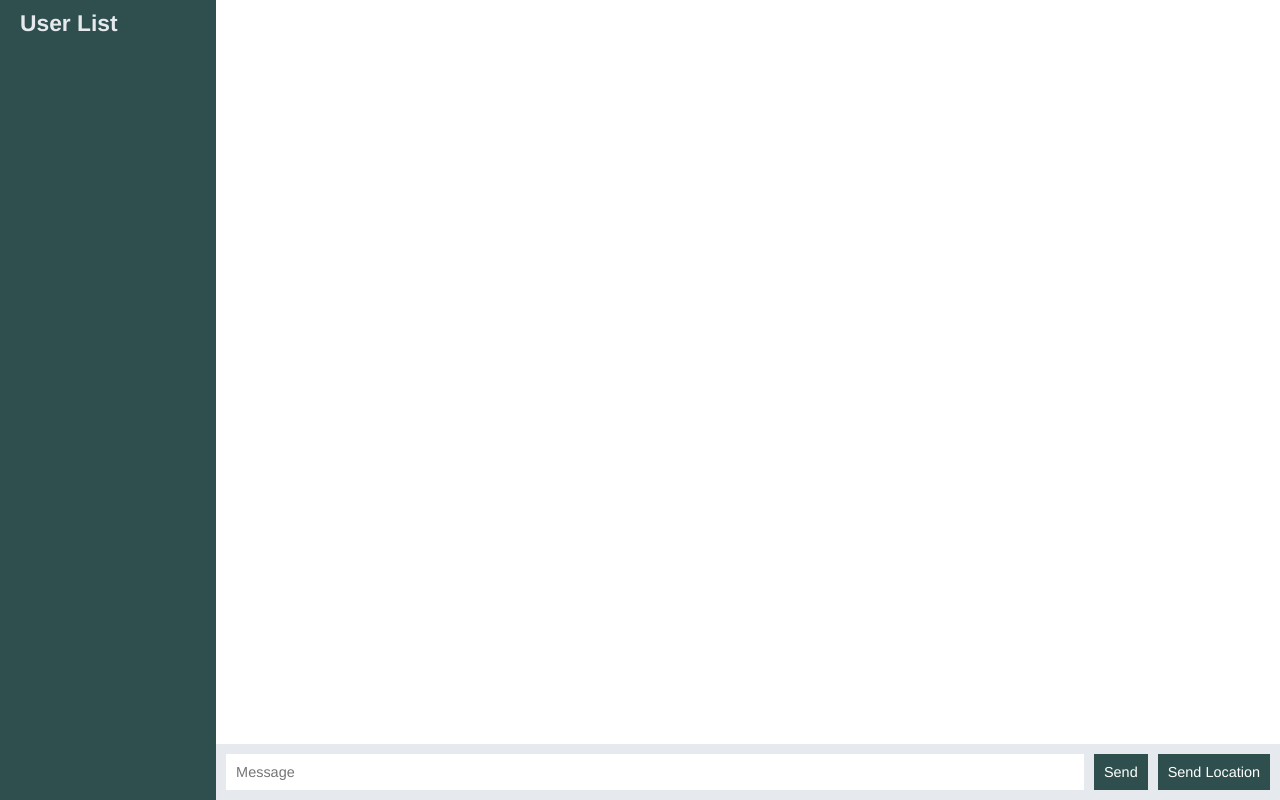
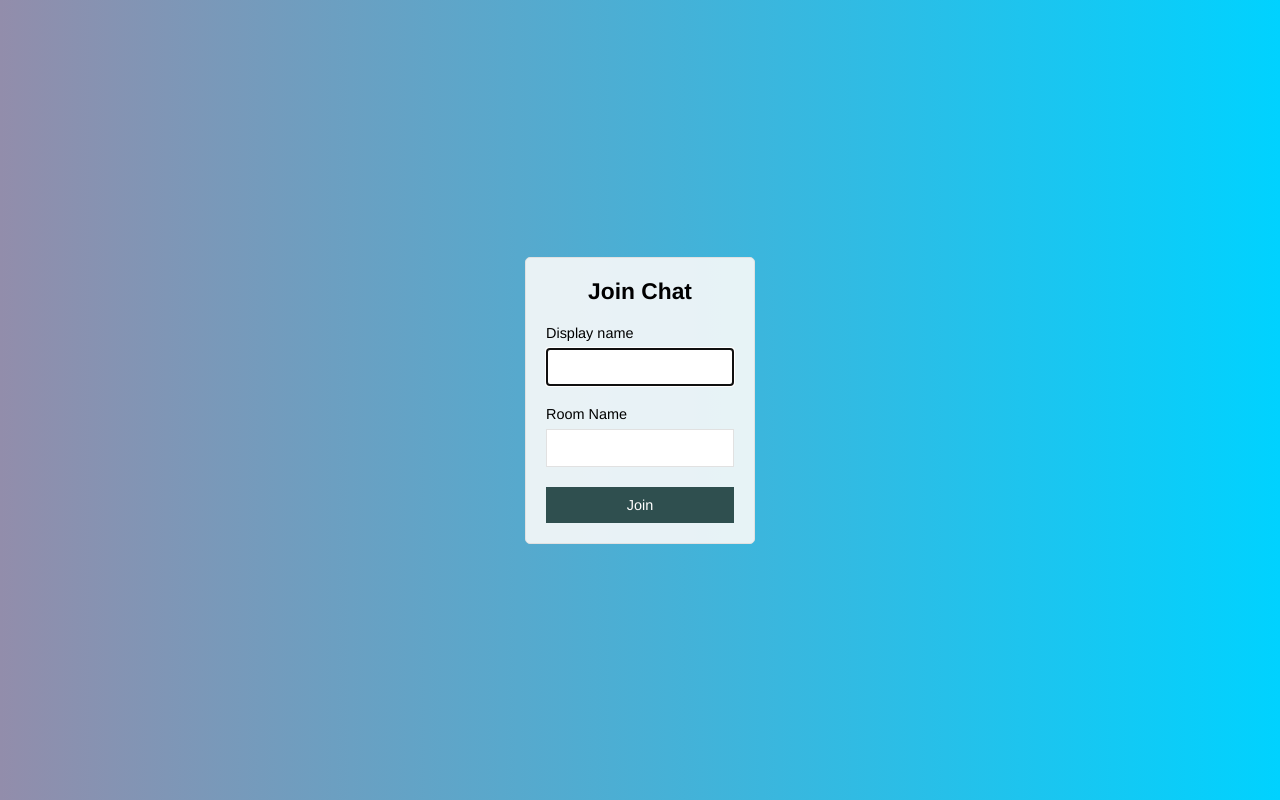
Before and after one commit to Fvrthebrave/node-chat-app, a website: page public/index.html in a window 1280 px wide. Drawn offline with nearby package versions, Linux system fonts and the light colour scheme; no server answers.

Commit message:
add login page

```diff
--- a/public/index.html
+++ b/public/index.html
@@ -3,62 +3,31 @@
 <html>
     <head>
         <meta charset="utf-8">
-        <link rel="stylesheet" type="text/css" href="/stylesheets/styles.css">
-    <body class="chat">
+        <title>Join | ChatApp</title>
+        <meta name="viewport" content="width=device-width, initial-scale=1, user-scaleable=no">
+        <link rel="stylesheet" href="/stylesheets/styles.css">
+    </head>
 
-        <div class="chat__sidebar">
-            <h3>User List</h3>
-            <div id="users"></div>
+    <body class="centered-form">
+        <div class="centered-form__form">
+            <form action="/chat.html">
+                <div class="form-field">
+                    <h3>Join Chat</h3>
+                </div>
+                <div class="form-field">
+                    <label>Display name</label>
+                    <input type="text" name="name" autofocus />
+                </div>
+                <div class="form-field">
+                    <label>Room Name</label>
+                    <input type="text" name="room" />
+                </div>
+                <div class="form-field">
+                    <button>Join</button>
+                </div>
+            </form>
         </div>
-
-        <div class="chat__main">
-            <ol id="messages" class="chat__messages"></ol>
-            <div class="chat__footer">
-                <form id="message-form">
-                        <input name="message" type="text" placeholder="Message" />
-                    <button>Send</button>
-                </form>
-                <button id="send-location">Send Location</button>
-            </div>
-        </div>
-
-        <script id="message-template" type="text/template">
-            <li class="message">
-                <div class="message__title">
-                    <h4>{{from}}</h4>
-                    <span>{{createdAt}}</span>
-                </div>
-                <div class="message__body">
-                    <p>{{text}}</p>
-                </div>
-                <br>
-                <hr>
-                <br>
-            </li>
-        </script>
-
-        <script id="location-message-template" type="text/template">
-            <li class="message">
-                <div class="message__title">
-                    <h4>{{from}}</h4>
-                    <span>{{createdAt}}</span>
-                </div>
-                <div class="message__body">
-                    <p>
-                        <a href="{{url}}" target="_blank">My current location!</a>
-                    </p>
-                </div>
-                <br>
-                <hr>
-                <br>
-            </li>
-        </script>
-
-        <script src="/socket.io/socket.io.js"></script>
-        <script type="text/javascript" src="/js/libs/jquery-3.2.1.min.js"></script>
-        <script type="text/javascript" src="/js/libs/moment.js"></script>
-        <script type="text/javascript" src="/js/libs/mustache.js"></script>
-        <script src="/js/index.js"></script>
     </body>
 
+
 </html>
--- a/public/js/index.js
+++ b/public/js/chat.js
@@ -28,7 +28,7 @@ function scrollToBottom() {
     var lastMessageHeight = newMessage.prev().innerHeight();
 
 
-    if(clientHeight + scrollTop + newMessageHeight >= scrollHeight) {
+    if(clientHeight + scrollTop + newMessageHeight +lastMessageHeight >= scrollHeight) {
         messages.scrollTop(scrollHeight);
     }
 }
@@ -44,13 +44,18 @@ socket.on('disconnect', function(){
 // Listens for the emit of newMessage from the server..
 socket.on('newMessage', function(message){
     var formattedTime = moment(message.createdAt).format('MMMM Do, YYYY (h:mm a)');
+
+    // template will be the html content within the #message-template
     var template = $('#message-template').html();
+
+    // html is then placed into our template and rendered to the message section.
     var html = Mustache.render(template, {
         from: message.from,
         text: message.text,
         createdAt: formattedTime
     });
 
+    // Scroll to bottom of chat if user is not scrolled up
     $('#messages').append(html);
     scrollToBottom();
 
--- a/public/stylesheets/styles.css
+++ b/public/stylesheets/styles.css
@@ -44,12 +44,10 @@ button:disabled {
   height: 100vh;
   width: 100vw;
   justify-content: center;
-  background: -moz-linear-gradient(125deg, rgba(39,107,130,1) 0%, rgba(49,84,129,1) 100%); /* ff3.6+ */
-  background: -webkit-gradient(linear, left top, right bottom, color-stop(0%, rgba(49,84,129,1)), color-stop(100%, rgba(39,107,130,1))); /* safari4+,chrome */
-  background: -webkit-linear-gradient(125deg, rgba(39,107,130,1) 0%, rgba(49,84,129,1) 100%); /* safari5.1+,chrome10+ */
-  background: -o-linear-gradient(125deg, rgba(39,107,130,1) 0%, rgba(49,84,129,1) 100%); /* opera 11.10+ */
-  background: -ms-linear-gradient(125deg, rgba(39,107,130,1) 0%, rgba(49,84,129,1) 100%); /* ie10+ */
-  background: linear-gradient(325deg, rgba(39,107,130,1) 0%, rgba(49,84,129,1) 100%); /* w3c */
+  background: #00d2ff;  /* fallback for old browsers */
+  background: -webkit-linear-gradient(to right, #928DAB, #00d2ff);  /* Chrome 10-25, Safari 5.1-6 */
+  background: linear-gradient(to right, #928DAB, #00d2ff); /* W3C, IE 10+/ Edge, Firefox 16+, Chrome 26+, Opera 12+, Safari 7+ */
+
 }
 
 .centered-form__form {
@@ -87,13 +85,10 @@ button:disabled {
   overflow-y: scroll;
   width: 260px;
   height: 100vh;
-  background: -moz-linear-gradient(125deg, rgba(39,107,130,1) 0%, rgba(49,84,129,1) 100%); /* ff3.6+ */
-  background: -webkit-gradient(linear, left top, right bottom, color-stop(0%, rgba(49,84,129,1)), color-stop(100%, rgba(39,107,130,1))); /* safari4+,chrome */
-  background: -webkit-linear-gradient(125deg, rgba(39,107,130,1) 0%, rgba(49,84,129,1) 100%); /* safari5.1+,chrome10+ */
-  background: -o-linear-gradient(125deg, rgba(39,107,130,1) 0%, rgba(49,84,129,1) 100%); /* opera 11.10+ */
-  background: -ms-linear-gradient(125deg, rgba(39,107,130,1) 0%, rgba(49,84,129,1) 100%); /* ie10+ */
-  background: linear-gradient(325deg, rgba(39,107,130,1) 0%, rgba(49,84,129,1) 100%); /* w3c */
-  background: darkslategrey;
+  background: #00d2ff;  /* fallback for old browsers */
+  background: -webkit-linear-gradient(to right, #928DAB, #00d2ff);  /* Chrome 10-25, Safari 5.1-6 */
+  background: linear-gradient(to right, #928DAB, #00d2ff); /* W3C, IE 10+/ Edge, Firefox 16+, Chrome 26+, Opera 12+, Safari 7+ */
+
 }
 
 .chat__sidebar h3 {
```
Also changed, not shown: public/chat.html (added, +66 -0 lines).
